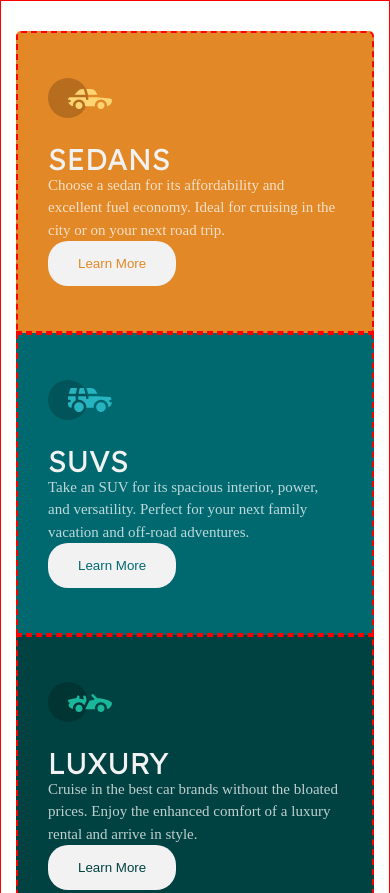
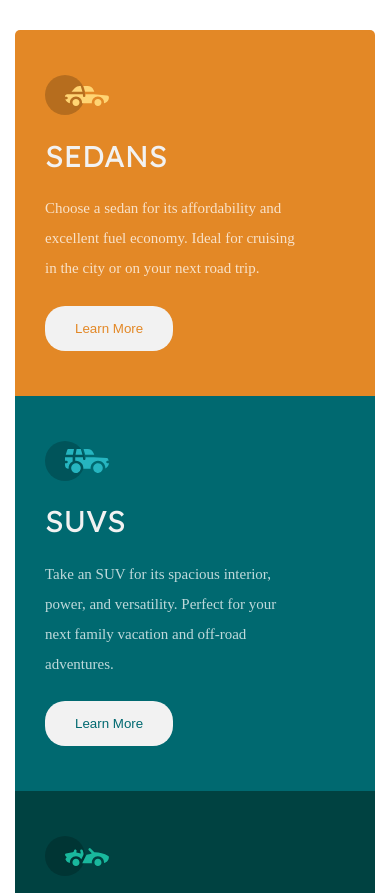
Before and after one commit to DMC09/FrontEndMentor_Three-Cards, a plain HTML site: page index.html in a window 390 px wide. Shown: the top 893 px of the page. Drawn offline with Linux system fonts and the light colour scheme.

Commit message:
mobile design complete

```diff
--- a/main.scss
+++ b/main.scss
@@ -19,7 +19,7 @@ html {
   height: 100%;
 }
 body {
-  border: 1px solid red;
+
   height: 100%;
   padding: 2rem 1rem;
 display: grid;
@@ -28,7 +28,7 @@ grid-template-rows: repeat(3,1fr)
 }
 // General card CSS
 .card {
-  border: 2px dashed red;
+
   padding: 3rem 2rem;
   img{
     margin-bottom: 1.5rem;
@@ -38,10 +38,15 @@ grid-template-rows: repeat(3,1fr)
     font-size: 2rem;
     color:$Verylightgray;
     text-transform: uppercase;
+    margin-bottom: 1.5rem;
+
   }
   p{
     color:$Transparentwhite;
-    line-height: 1.5;
+    line-height: 2;
+    margin-bottom: 1.5rem;
+    width: 85%;
+
   }
 button{
   border-radius: $btnRadius;
@@ -71,6 +76,7 @@ button{
   border-bottom-left-radius: $borderRadius;
   border-bottom-right-radius: $borderRadius;
   background: $Verydarkcyan;
+margin-bottom: 3rem;
   button{
     color: $Verydarkcyan;
   }
```
Also changed, not shown: main.min.css.
